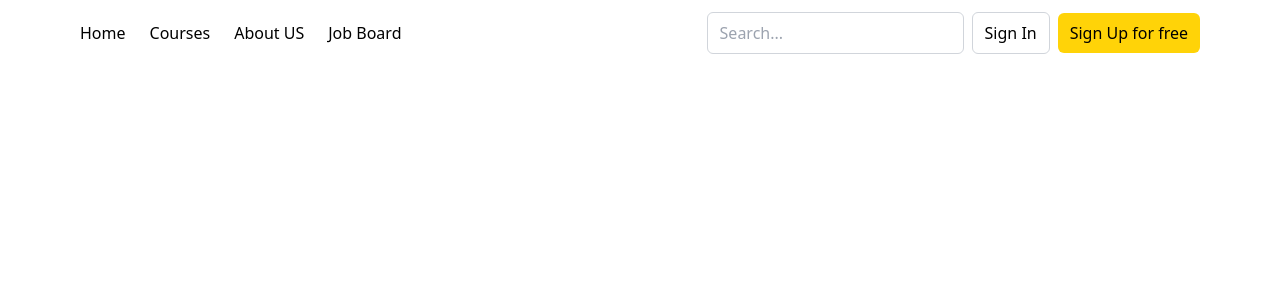
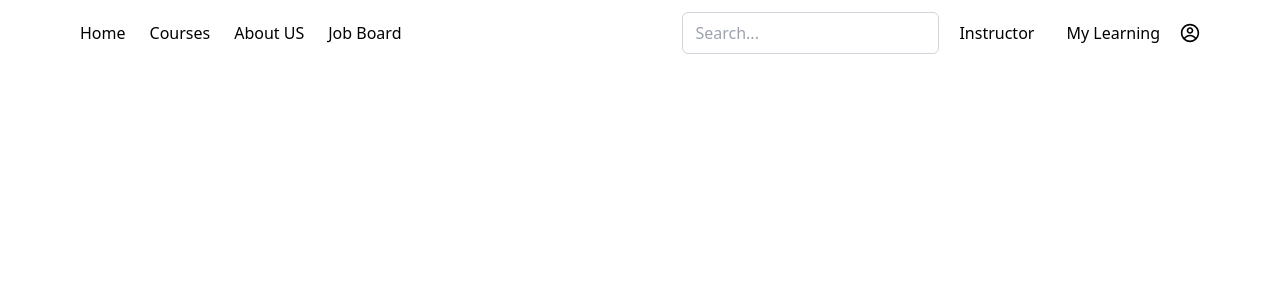
Before and after one commit to four-zero-four-not-found/PlovDev, a React (Vite) app in the folder client/: page / in a window 1280 px wide. Shown: the top 300 px of the page. Built offline with nearby package versions, Linux system fonts and the light colour scheme.

Commit message:
feat:(navbar) create navbar in Navbar homepgae

```diff
--- a/client/package.json
+++ b/client/package.json
@@ -13,8 +13,9 @@
     "axios": "^1.7.2",
     "react": "^18.3.1",
     "react-dom": "^18.3.1",
-    "react-router-dom": "^6.24.0",
-    "react-player": "^2.16.0"
+    "react-icons": "^5.6.0",
+    "react-player": "^2.16.0",
+    "react-router-dom": "^6.24.0"
   },
   "devDependencies": {
     "@types/react": "^18.3.3",
--- a/client/src/App.jsx
+++ b/client/src/App.jsx
@@ -1,9 +1,10 @@
+import NavbarHomepage from "./components/layout/NavbarHomepage";
 import NavbarLogin from "./components/layout/NavbarLogin";
 
 function App() {
   return (
     <div>
-      <NavbarLogin />
+   <NavbarHomepage/>
     </div>
   );
 }
--- /dev/null
+++ b/client/src/components/layout/NavbarHomepage.jsx
@@ -0,0 +1,41 @@
+import React from "react";
+
+import { CgProfile } from "react-icons/cg";
+export default function NavbarHomepage() {
+  return (
+    <div className="max-w-[1200px] mx-auto px-4">
+      <nav className=" text-white px-6 py-3">
+        <div className="flex justify-between items-center">
+          {/* Logo */}
+          <ul className="hidden md:flex gap-6 text-black">
+            <li className=" cursor-pointer">Home</li>
+            <li className=" cursor-pointer">Courses</li>
+            <li className=" cursor-pointer">About US</li>
+            <li className=" cursor-pointer">Job Board</li>
+          </ul>
+
+          {/* Desktop Menu */}
+          <form className="flex items-center gap-2">
+            <input
+              type="text"
+              placeholder="Search..."
+              className="px-3 py-2 rounded-md text-black border border-gray-300"
+            />
+            <button
+              type="submit"
+              className="  px-3 py-2 rounded-md  text-black"
+            >
+              Instructor
+            </button>
+            <button type="submit" className="  px-3 py-2 rounded-md text-black">
+              My Learning
+            </button>
+            <CgProfile className="text-black items-center text-xl" />
+          </form>
+
+          {/* Mobile Button */}
+        </div>
+      </nav>
+    </div>
+  );
+}
```
Also changed, not shown: 1 other file (tests, documents, lock files or other folders).
